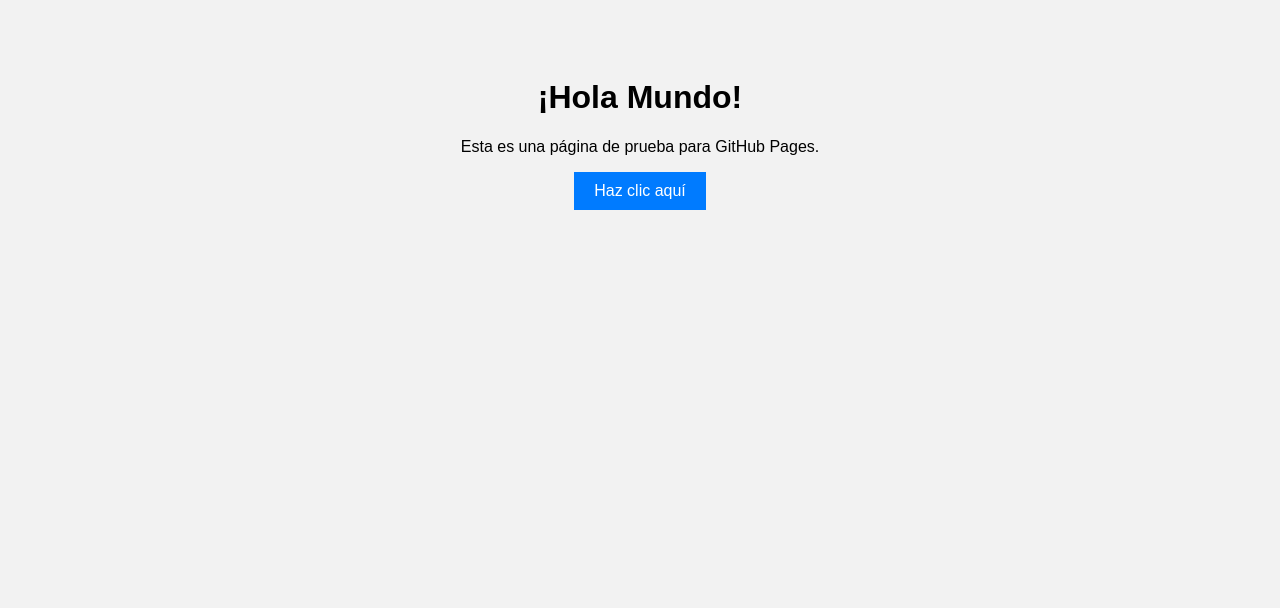
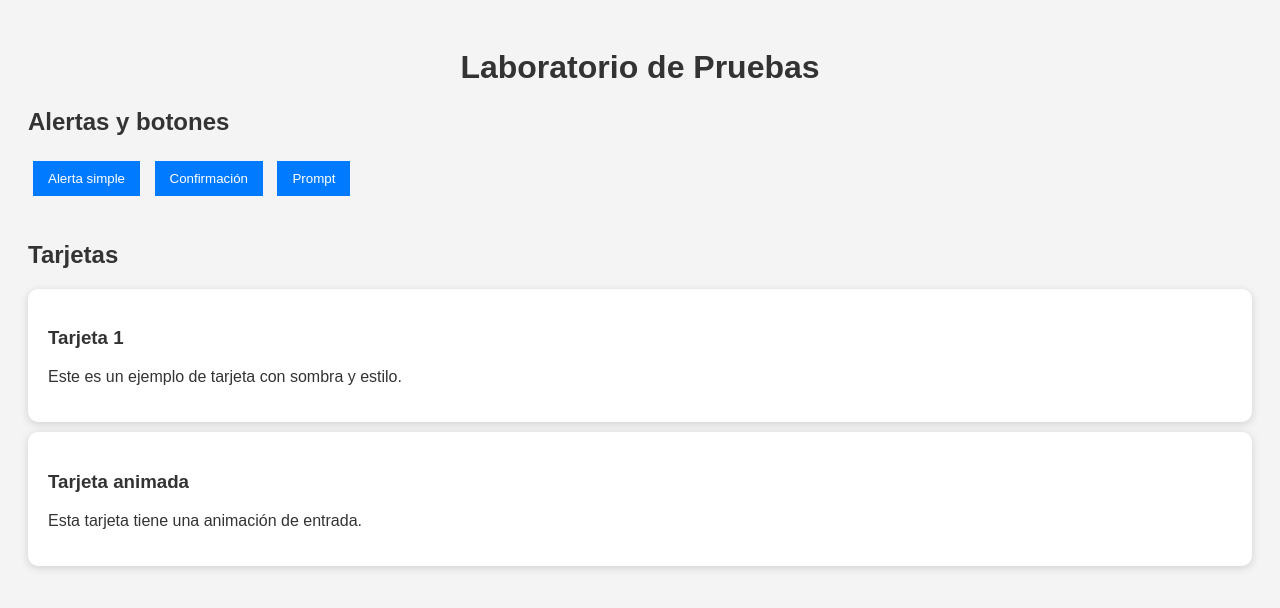
Before and after one commit to DabigBab/paginaEstatica, a plain HTML site: page index.html in a window 1280 px wide. Drawn offline with Linux system fonts and the light colour scheme.

Commit message:
Actualización

```diff
--- a/estilos.css
+++ b/estilos.css
@@ -1,14 +1,55 @@
 body {
     font-family: Arial, sans-serif;
-    background-color: #f2f2f2;
+    padding: 20px;
+    background-color: #f4f4f4;
+    color: #333;
+}
+
+h1 {
     text-align: center;
-    padding: 50px;
 }
+
+section {
+    margin-bottom: 40px;
+}
+
 button {
-    padding: 10px 20px;
+    margin: 5px;
+    padding: 10px 15px;
     background-color: #007bff;
+    color: white;
     border: none;
-    color: white;
-    font-size: 16px;
     cursor: pointer;
 }
+
+button:hover {
+    background-color: #0056b3;
+}
+
+.tarjeta {
+    background-color: white;
+    padding: 20px;
+    margin: 10px 0;
+    box-shadow: 0 2px 8px rgba(0,0,0,0.15);
+    border-radius: 10px;
+    transition: transform 0.3s ease;
+}
+
+.tarjeta:hover {
+    transform: scale(1.02);
+}
+
+.animada {
+    animation: aparecer 1s ease-in-out;
+}
+
+@keyframes aparecer {
+    from {
+        opacity: 0;
+        transform: translateY(20px);
+    }
+    to {
+        opacity: 1;
+        transform: translateY(0);
+    }
+}
--- a/index.html
+++ b/index.html
@@ -2,13 +2,30 @@
 <html lang="es">
 <head>
     <meta charset="UTF-8">
-    <title>Página de Prueba</title>
+    <title>Laboratorio HTML, CSS, JS</title>
     <link rel="stylesheet" href="estilos.css">
 </head>
 <body>
-    <h1>¡Hola Mundo!</h1>
-    <p>Esta es una página de prueba para GitHub Pages.</p>
-    <button onclick="saludar()">Haz clic aquí</button>
+    <h1>Laboratorio de Pruebas</h1>
+
+    <section>
+        <h2>Alertas y botones</h2>
+        <button onclick="mostrarAlerta()">Alerta simple</button>
+        <button onclick="confirmar()">Confirmación</button>
+        <button onclick="solicitarNombre()">Prompt</button>
+    </section>
+
+    <section>
+        <h2>Tarjetas</h2>
+        <div class="tarjeta">
+            <h3>Tarjeta 1</h3>
+            <p>Este es un ejemplo de tarjeta con sombra y estilo.</p>
+        </div>
+        <div class="tarjeta animada">
+            <h3>Tarjeta animada</h3>
+            <p>Esta tarjeta tiene una animación de entrada.</p>
+        </div>
+    </section>
 
     <script src="script.js"></script>
 </body>
--- a/script.js
+++ b/script.js
@@ -1,3 +1,15 @@
-function saludar() {
-    alert("¡Hola! Esto es una prueba de GitHub Pages.");
+function mostrarAlerta() {
+    alert("¡Esta es una alerta simple!");
 }
+
+function confirmar() {
+    let resultado = confirm("¿Estás seguro de continuar?");
+    alert("Elegiste: " + (resultado ? "Sí" : "No"));
+}
+
+function solicitarNombre() {
+    let nombre = prompt("¿Cuál es tu nombre?");
+    if (nombre) {
+        alert("Hola, " + nombre + "!");
+    }
+}
```
